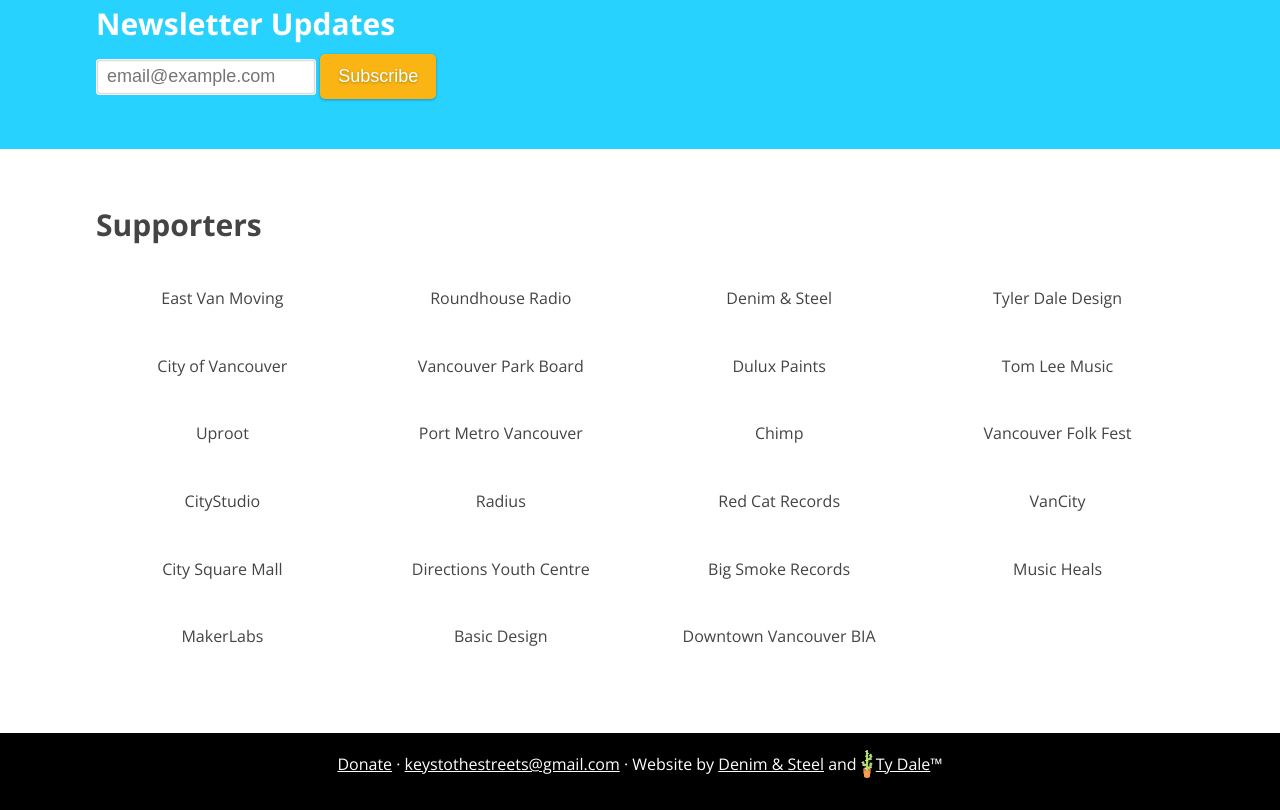
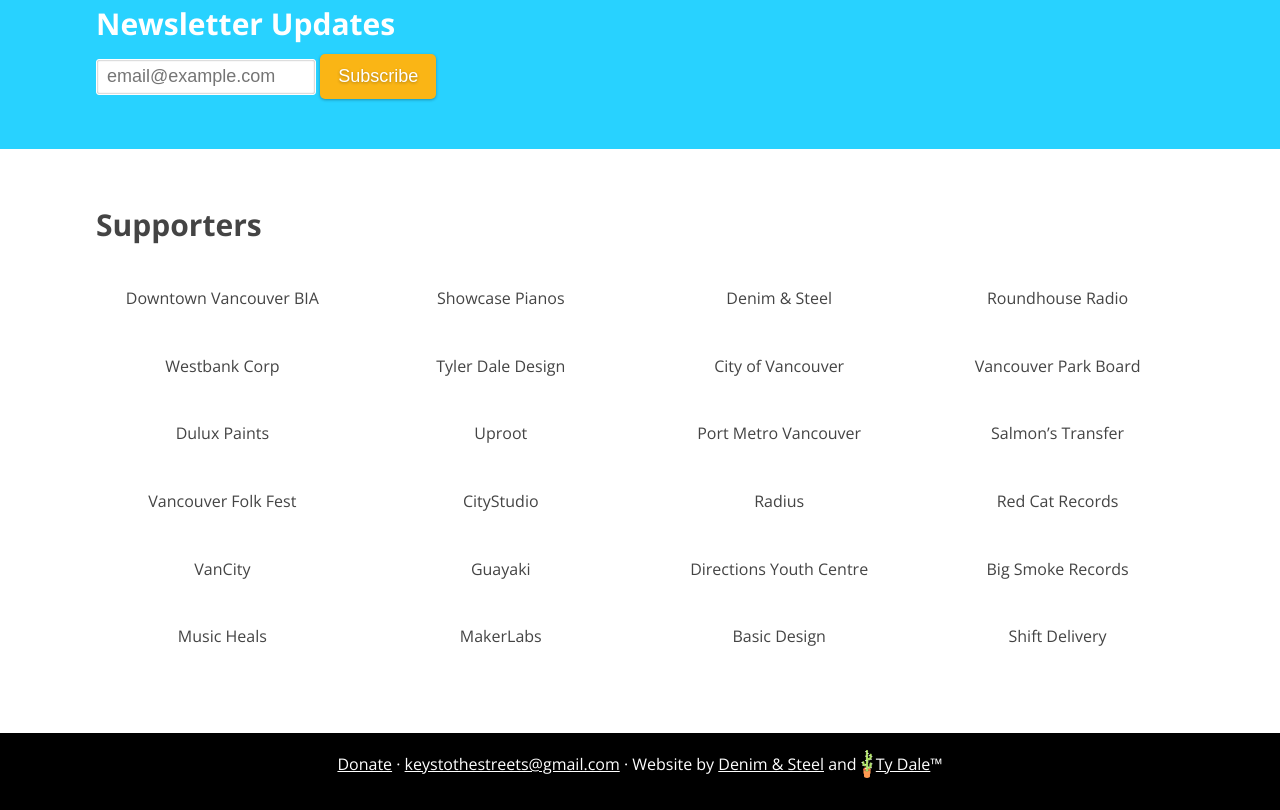
Before and after one commit to denimandsteel/keystothestreets.com, a website: page index.html in a window 1280 px wide. Shown: the part 2559-3369 px from the top of the page. Drawn offline with nearby package versions, Linux system fonts and the light colour scheme; no server answers.

Commit message:
Sponsor update

```diff
--- a/index.html
+++ b/index.html
@@ -462,29 +462,30 @@
     <div class="contain">
       <h1>Supporters</h1>
       <div class="sponsors">
-        <div class="sponsor"><a href="https://www.facebook.com/EastVanMoving"><span data-hover="East Van Moving">East Van Moving</span></a></div>
+        <div class="sponsor"><a href="http://www.downtownvancouver.net"><span data-hover="Downtown Vancouver BIA">Downtown Vancouver BIA</span></a></div>
+        <div class="sponsor"><a href="http://www.showcasepianos.com"><span data-hover="Showcase Pianos">Showcase Pianos</span></a></div>
+        <div class="sponsor"><a href="http://denimandsteel.com"><span data-hover="Denim &amp; Steel">Denim &amp; Steel</span></a></div>
         <div class="sponsor"><a href="http://www.roundhouseradio.com/"><span data-hover="Roundhouse Radio">Roundhouse Radio</span></a></div>
-        <div class="sponsor"><a href="http://denimandsteel.com"><span data-hover="Denim &amp; Steel">Denim &amp; Steel</span></a></div>
+        <div class="sponsor"><a href="http:/westbankcorp.com"><span data-hover="Westbank Corp">Westbank Corp</span></a></div>
         <div class="sponsor"><a href="http://tydale.ca"><span data-hover="Tyler Dale Design">Tyler Dale Design</span></a></div>
         <div class="sponsor"><a href="http://vancouver.ca"><span data-hover="City of Vancouver">City of Vancouver</span></a></div>
         <div class="sponsor"><a href="http://vancouver.ca/parks-recreation-culture.aspx"><span data-hover="Vancouver Park Board">Vancouver Park Board</span></a></div>
         <div class="sponsor"><a href="http://www.dulux.ca/en/"><span data-hover="Dulux Paints">Dulux Paints</span></a></div>
-        <div class="sponsor"><a href="http://tomleemusic.ca"><span data-hover="Tom Lee Music">Tom Lee Music</span></a></div>
         <div class="sponsor"><a href="https://vancouver.100in1day.ca"><span data-hover="Uproot">Uproot</span></a></div>
         <div class="sponsor"><a href="http://www.portmetrovancouver.com"><span data-hover="Port Metro Vancouver">Port Metro Vancouver</span></a></div>
-        <div class="sponsor"><a href="https://chimp.net"><span data-hover="Chimp">Chimp</span></a></div>
+        <div class="sponsor"><a href="http://www.salmonstransfer.com"><span data-hover="Salmon&rsquo;s Transfer">Salmon&rsquo;s Transfer</span></a></div>
         <div class="sponsor"><a href="http://thefestival.bc.ca"><span data-hover="Vancouver Folk Fest">Vancouver Folk Fest</span></a></div>
         <div class="sponsor"><a href="http://citystudiovancouver.com"><span data-hover="CityStudio">CityStudio</span></a></div>
         <div class="sponsor"><a href="http://www.radiussfu.com"><span data-hover="Radius">Radius</span></a></div>
         <div class="sponsor"><a href="http://www.redcat.ca"><span data-hover="Red Cat Records">Red Cat Records</span></a></div>
         <div class="sponsor"><a href="http://vancity.com"><span data-hover="VanCity">VanCity</span></a></div>
-        <div class="sponsor"><a href="http://www.mycitysquare.com"><span data-hover="City Square Mall">City Square Mall</span></a></div>
+        <div class="sponsor"><a href="http://guayaki.com"><span data-hover="Guayaki">Guayaki</span></a></div>
         <div class="sponsor"><a href="http://directionsyouthservices.ca"><span data-hover="Directions Youth Centre">Directions Youth Centre</span></a></div>
         <div class="sponsor"><a href="http://bigsmokevancouver.com/"><span data-hover="Big Smoke Records">Big Smoke Records</span></a></div>
         <div class="sponsor"><a href="http://www.musicheals.ca/"><span data-hover="Music Heals">Music Heals</span></a></div>
         <div class="sponsor"><a href="http://www.makerlabs.com"><span data-hover="MakerLabs">MakerLabs</span></a></div>
         <div class="sponsor"><a href="http://basicdesign.ca"><span data-hover="Basic Design">Basic Design</span></a></div>
-        <div class="sponsor"><a href="http://www.downtownvancouver.net"><span data-hover="Downtown Vancouver BIA">Downtown Vancouver BIA</span></a></div>
+         <div class="sponsor"><a href="http://www.shiftdelivery.ca"><span data-hover="Shift Delivery">Shift Delivery</span></a></div>
       </div>
     </div>
   </section>
```
